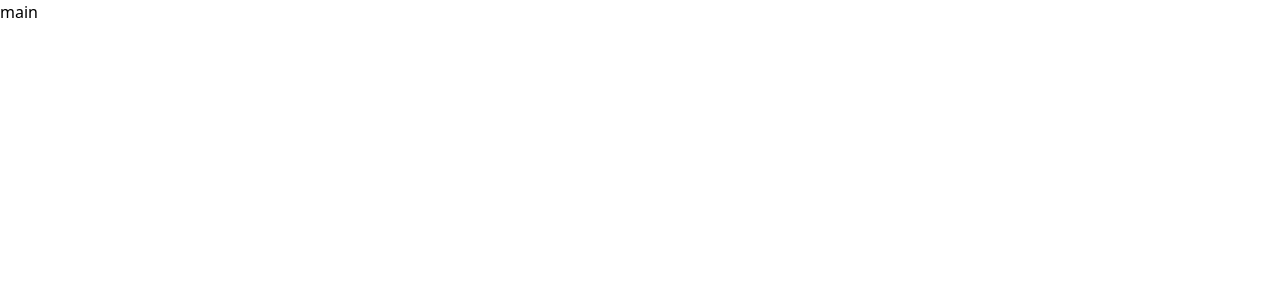
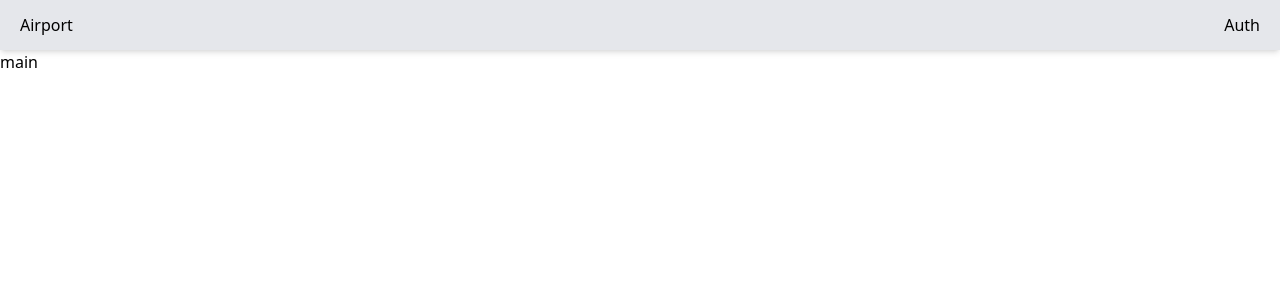
Before and after one commit to Kettengeschwindigkeit/React-SPA, a React (Create React App) app: page / in a window 1280 px wide. Shown: the top 300 px of the page. Built offline with nearby package versions, Linux system fonts and the light colour scheme; the HTML template or start-up script is replaced by a standard one.

Commit message:
Creating navigation

```diff
--- a/src/App.tsx
+++ b/src/App.tsx
@@ -1,18 +1,20 @@
 import React from 'react'
 import { Route, Routes } from 'react-router-dom'
+import { Navigation } from './components/Navigation'
 import { AirportDetailPage } from './pages/AirportDetailPage'
 import { AuthPage } from './pages/AuthPage'
 import { MainPage } from './pages/MainPage'
 
 function App() {
   return (
-    <div>
+    <>
+      <Navigation />
       <Routes>
-        <Route path="/" element={ <MainPage />} />
-        <Route path="/auth" element={ <AuthPage />} />
-        <Route path="/airport/:id" element={ <AirportDetailPage />} />
+        <Route path="/" element={<MainPage />} />
+        <Route path="/auth" element={<AuthPage />} />
+        <Route path="/airport/:id" element={<AirportDetailPage />} />
       </Routes>
-    </div>
+    </>
   )
 }
 
--- /dev/null
+++ b/src/components/Navigation.tsx
@@ -0,0 +1,12 @@
+import React from 'react'
+import { Link } from 'react-router-dom'
+
+export function Navigation() {
+    return (
+        <nav className="flex justify-between items-center h-[50px] px-5 bg-gray-200 shadow-md">
+            Airport
+
+            <Link to="/auth">Auth</Link>
+        </nav>
+    )
+}
```
